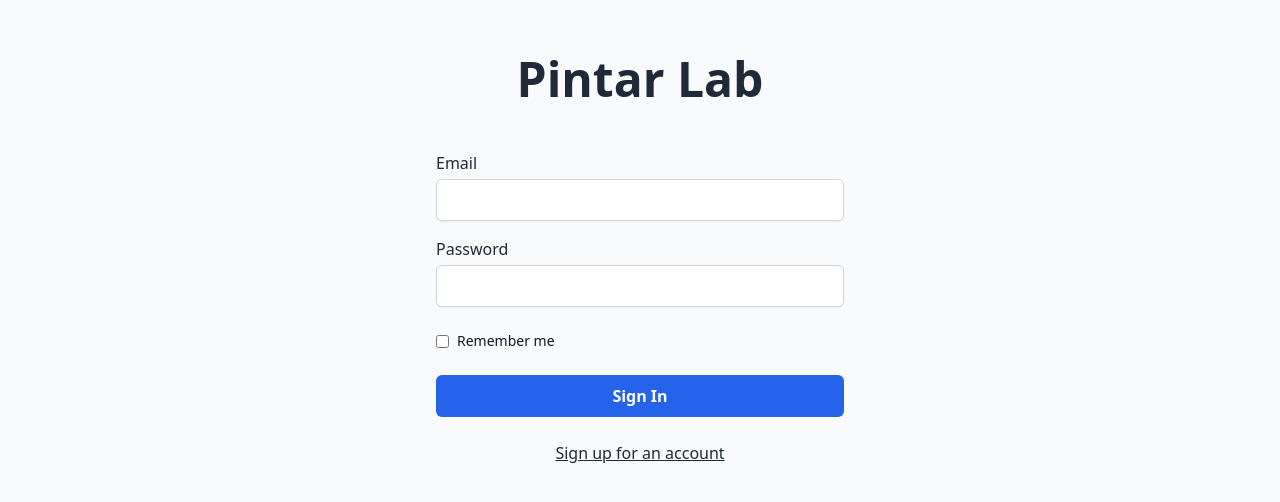
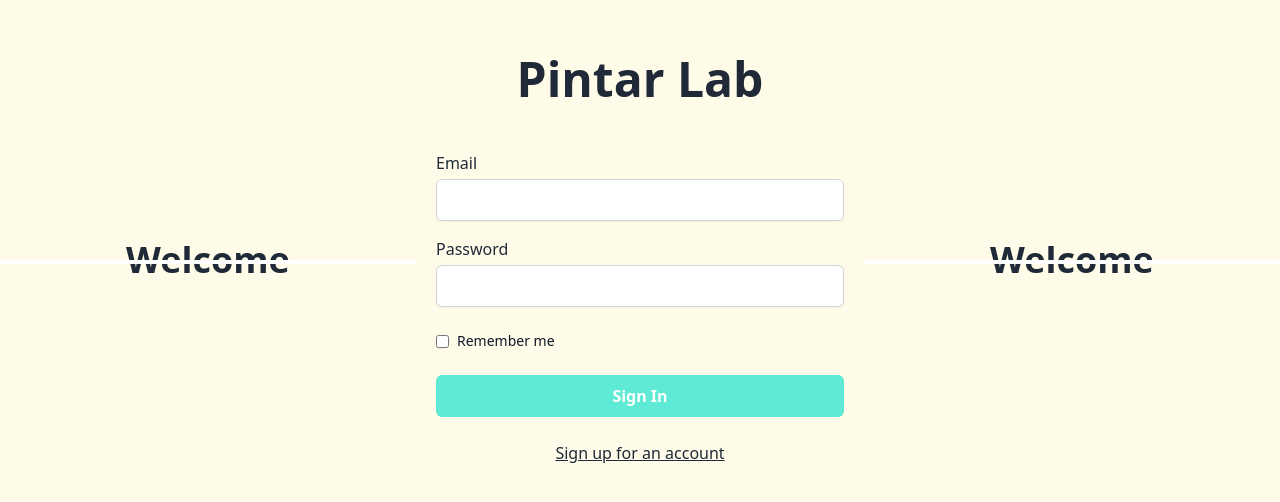
Before and after one commit to FINAL-PROJECT-HACKTIV8-HCK67/CLIENT, a React (Vite) app in the folder client/: page /login in a window 1280 px wide. Shown: the part 140-642 px from the top of the page. Built offline with nearby package versions, Linux system fonts and the light colour scheme.

Commit message:
added global css

```diff
--- /dev/null
+++ b/client/src/assets/global.css
@@ -0,0 +1,15 @@
+@keyframes book-open {
+  0% {
+    transform: rotateY(0deg);
+  }
+  50% {
+    transform: rotateY(90deg);
+  }
+  100% {
+    transform: rotateY(180deg);
+  }
+}
+
+.animate-book-open {
+  animation: book-open 2s ease-in-out infinite;
+}
--- a/client/src/pages/login.jsx
+++ b/client/src/pages/login.jsx
@@ -1,9 +1,21 @@
 import { Link } from "react-router-dom";
+import '../assets/global.css';
+
 export default function Login() {
   return (
     <>
-
-      <div className="w-full min-h-screen bg-gray-50 flex flex-col sm:justify-center items-center pt-6 sm:pt-0">
+      <div className="w-full min-h-screen bg-yellow-50 flex sm:flex-row sm:justify-center items-center pt-6 sm:pt-0">
+        <div class="hidden lg:block w-1/2 bg-teal-200">
+          <div class="w-full h-full flex items-center justify-center relative">
+            <div class="absolute w-full h-full bg-white shadow-md transform origin-left transition-transform duration-500 animate-book-open">
+              <div class="h-full w-full flex items-center justify-center">
+                <h1 class="text-4xl font-bold">Welcome</h1>
+              </div>
+              <div class="absolute inset-0 transform -skew-x-12 bg-teal-300 opacity-75"></div>
+              <div class="absolute inset-0 border-2 border-white"></div>
+            </div>
+          </div>
+        </div>
         <div className="w-full sm:max-w-md p-5 mx-auto">
           <h2 className="mb-12 text-center text-5xl font-extrabold">Pintar Lab</h2>
           <form>
@@ -46,7 +58,7 @@ export default function Login() {
               </div>
             </div>
             <div className="mt-6">
-              <button className="w-full inline-flex items-center justify-center px-4 py-2 bg-blue-600 border border-transparent rounded-md font-semibold capitalize text-white hover:bg-blue-700 active:bg-blue-700 focus:outline-none focus:border-blue-700 focus:ring focus:ring-blue-200 disabled:opacity-25 transition">
+              <button className="w-full inline-flex items-center justify-center px-4 py-2 bg-teal-300 border border-transparent rounded-md font-semibold capitalize text-white hover:bg-teal-400 active:bg-teal-700 focus:outline-none focus:border-teal-700 focus:ring focus:ring-teal-200 disabled:opacity-25 transition">
                 Sign In
               </button>
             </div>
@@ -57,6 +69,17 @@ export default function Login() {
             </div>
           </form>
         </div>
+        <div class="hidden lg:block w-1/2 bg-teal-200">
+          <div class="w-full h-full flex items-center justify-center relative">
+            <div class="absolute w-full h-full bg-white shadow-md transform origin-right transition-transform duration-500 animate-book-openl">
+              <div class="h-full w-full flex items-center justify-center">
+                <h1 class="text-4xl font-bold">Welcome</h1>
+              </div>
+              <div class="absolute inset-0 transform -skew-x-12 bg-teal-300 opacity-75"></div>
+              <div class="absolute inset-0 border-2 border-white"></div>
+            </div>
+          </div>
+        </div>
       </div>
     </>
   );
--- a/client/src/pages/register.jsx
+++ b/client/src/pages/register.jsx
@@ -44,7 +44,7 @@ export default function Register() {
               />
             </div>
             <div className="mt-6">
-              <button className="w-full inline-flex items-center justify-center px-4 py-2 bg-blue-600 border border-transparent rounded-md font-semibold capitalize text-white hover:bg-blue-700 active:bg-blue-700 focus:outline-none focus:border-blue-700 focus:ring focus:ring-blue-200 disabled:opacity-25 transition">
+              <button className="w-full inline-flex items-center justify-center px-4 py-2 bg-teal-300 border border-transparent rounded-md font-semibold capitalize text-white hover:bg-teal-400 active:bg-teal-700 focus:outline-none focus:border-teal-700 focus:ring focus:ring-teal-200 disabled:opacity-25 transition">
                 Sign up
               </button>
             </div>
```
